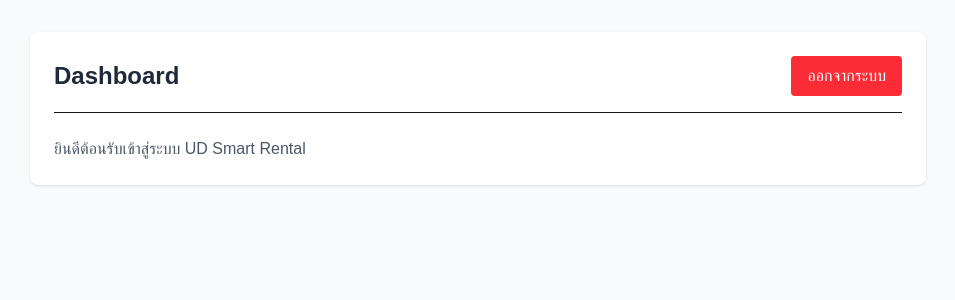
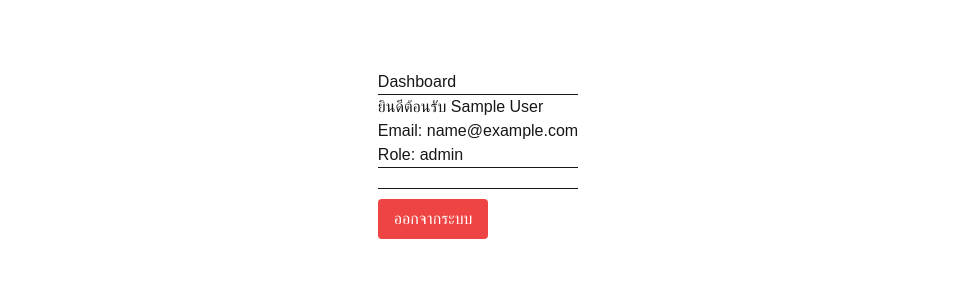
Before and after one commit to nonchayano68-maker/ud-smart-rental, a Next.js app: page /dashboard in a window 1280 px wide. Shown: the top 300 px of the page, without its empty margins (162-1117 px from the left). Built offline with nearby package versions, Linux system fonts and the light colour scheme; sample sign-in values are in the browser's storage.

Commit message:
Complete Dashboard and Role-Based Menu

```diff
--- a/app/dashboard/page.tsx
+++ b/app/dashboard/page.tsx
@@ -1,31 +1,122 @@
 "use client";
 
+import { useEffect, useState } from "react";
 import { useRouter } from "next/navigation";
+
+type User = {
+  id: number;
+  name: string;
+  email: string;
+  role: string;
+};
 
 export default function DashboardPage() {
   const router = useRouter();
+  const [user, setUser] = useState<User | null>(null);
 
-  const handleLogout = () => {
+  useEffect(() => {
+    const token = localStorage.getItem("token");
+    const userData = localStorage.getItem("user");
+
+    if (!token || !userData) {
+      router.push("/login");
+      return;
+    }
+
+    const timer = setTimeout(() => {
+      setUser(JSON.parse(userData));
+    }, 0);
+
+    return () => clearTimeout(timer);
+  }, [router]);
+
+  function logout() {
     localStorage.removeItem("token");
+    localStorage.removeItem("user");
     router.push("/login");
-  };
+  }
+
+  if (!user) {
+    return <p>กำลังโหลด...</p>;
+  }
 
   return (
-    <div className="min-h-screen bg-gray-50 p-8">
-      <div className="mx-auto max-w-4xl rounded-lg bg-white p-6 shadow">
-        <div className="flex items-center justify-between border-b pb-4">
-          <h1 className="text-2xl font-bold text-gray-800">Dashboard</h1>
-          <button
-            onClick={handleLogout}
-            className="rounded bg-red-500 px-4 py-2 text-white hover:bg-red-600"
-          >
-            ออกจากระบบ
+    <main
+      style={{
+        maxWidth: "600px",
+        margin: "50px auto",
+        padding: "20px",
+      }}
+      suppressHydrationWarning
+    >
+      <h1>Dashboard</h1>
+
+      <hr />
+
+      <h2>ยินดีต้อนรับ {user.name}</h2>
+      <p>Email: {user.email}</p>
+      <p>Role: {user.role}</p>
+
+      <hr />
+
+      {/* เมนูสำหรับ ADMIN */}
+      {user.role === "ADMIN" && (
+        <div style={{ margin: "20px 0" }}>
+          <h3>เมนู ADMIN</h3>
+          <button style={{ marginRight: "10px", padding: "8px 12px" }}>
+            จัดการผู้ใช้งาน
           </button>
+          <button style={{ marginRight: "10px", padding: "8px 12px" }}>
+            จัดการอุปกรณ์
+          </button>
+          <button style={{ padding: "8px 12px" }}>จัดการรายการเช่า</button>
         </div>
-        <div className="mt-6">
-          <p className="text-gray-600">ยินดีต้อนรับเข้าสู่ระบบ UD Smart Rental</p>
+      )}
+
+      {/* เมนูสำหรับ STAFF */}
+      {user.role === "STAFF" && (
+        <div style={{ margin: "20px 0" }}>
+          <h3>เมนู STAFF</h3>
+          <button style={{ marginRight: "10px", padding: "8px 12px" }}>
+            เพิ่มอุปกรณ์
+          </button>
+          <button style={{ marginRight: "10px", padding: "8px 12px" }}>
+            แก้ไขอุปกรณ์
+          </button>
+          <button style={{ padding: "8px 12px" }}>จัดการสถานะการเช่า</button>
         </div>
-      </div>
-    </div>
+      )}
+
+      {/* เมนูสำหรับ CUSTOMER */}
+      {user.role === "CUSTOMER" && (
+        <div style={{ margin: "20px 0" }}>
+          <h3>เมนู CUSTOMER</h3>
+          <button style={{ marginRight: "10px", padding: "8px 12px" }}>
+            ดูอุปกรณ์
+          </button>
+          <button style={{ marginRight: "10px", padding: "8px 12px" }}>
+            เช่าอุปกรณ์
+          </button>
+          <button style={{ padding: "8px 12px" }}>รายการเช่าของฉัน</button>
+        </div>
+      )}
+
+      <hr style={{ marginTop: "20px" }} />
+
+      <button
+        onClick={logout}
+        style={{
+          marginTop: "10px",
+          padding: "8px 16px",
+          backgroundColor: "#ef4444",
+          color: "white",
+          border: "none",
+          borderRadius: "4px",
+          cursor: "pointer",
+        }}
+      >
+        ออกจากระบบ
+      </button>
+    </main>
   );
 }
--- a/app/login/page.tsx
+++ b/app/login/page.tsx
@@ -19,11 +19,26 @@ export default function LoginPage() {
       return;
     }
 
-    // เช็กอีเมลและรหัสผ่านตามโจทย์ข้อ 8
     const validEmails = ["admin@test.com", "staff@test.com", "customer@test.com"];
 
     if (validEmails.includes(email) && password === "12345678") {
-      // เมื่อผ่านให้นำส่งไปหน้า Dashboard ทันที
+      let role = "CUSTOMER";
+      let name = "Somchai Customer";
+
+      if (email === "admin@test.com") {
+        role = "ADMIN";
+        name = "Somchai Admin";
+      } else if (email === "staff@test.com") {
+        role = "STAFF";
+        name = "Somchai Staff";
+      }
+
+      localStorage.setItem("token", "mock-token-123456");
+      localStorage.setItem(
+        "user",
+        JSON.stringify({ id: 1, name, email, role })
+      );
+
       router.push("/dashboard");
     } else {
       setError("อีเมลหรือรหัสผ่านไม่ถูกต้อง");
@@ -31,7 +46,10 @@ export default function LoginPage() {
   }
 
   return (
-    <main style={{ maxWidth: "400px", margin: "50px auto", padding: "20px" }}>
+    <main
+      style={{ maxWidth: "400px", margin: "50px auto", padding: "20px" }}
+      suppressHydrationWarning
+    >
       <h1>UD Smart Rental - เข้าสู่ระบบ</h1>
 
       {error && (
@@ -40,7 +58,7 @@ export default function LoginPage() {
         </div>
       )}
 
-      <form onSubmit={handleSubmit}>
+      <form onSubmit={handleSubmit} suppressHydrationWarning>
         <div>
           <label>Email</label>
           <br />
@@ -49,6 +67,7 @@ export default function LoginPage() {
             value={email}
             onChange={(e) => setEmail(e.target.value)}
             style={{ width: "100%", padding: "8px", marginTop: "5px" }}
+            suppressHydrationWarning
           />
         </div>
 
@@ -62,6 +81,7 @@ export default function LoginPage() {
             value={password}
             onChange={(e) => setPassword(e.target.value)}
             style={{ width: "100%", padding: "8px", marginTop: "5px" }}
+            suppressHydrationWarning
           />
         </div>
 
```
